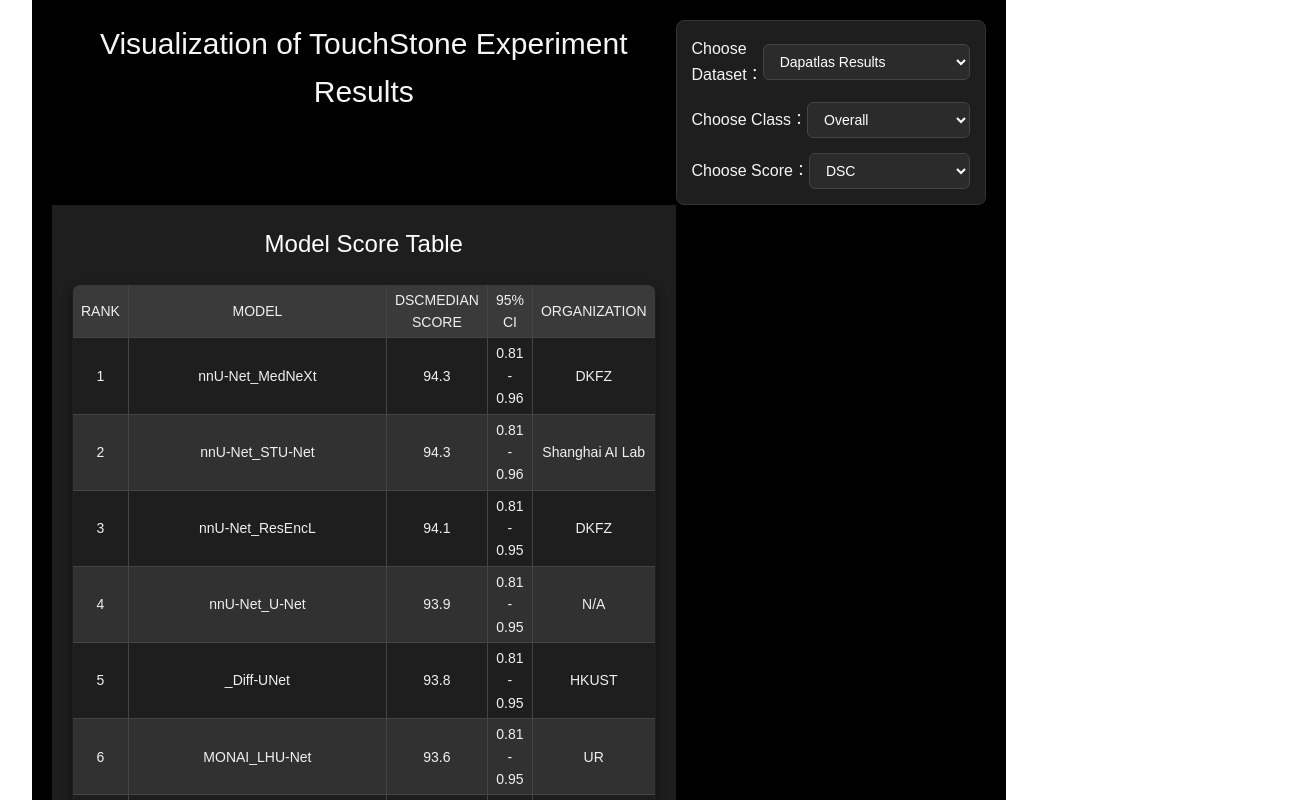
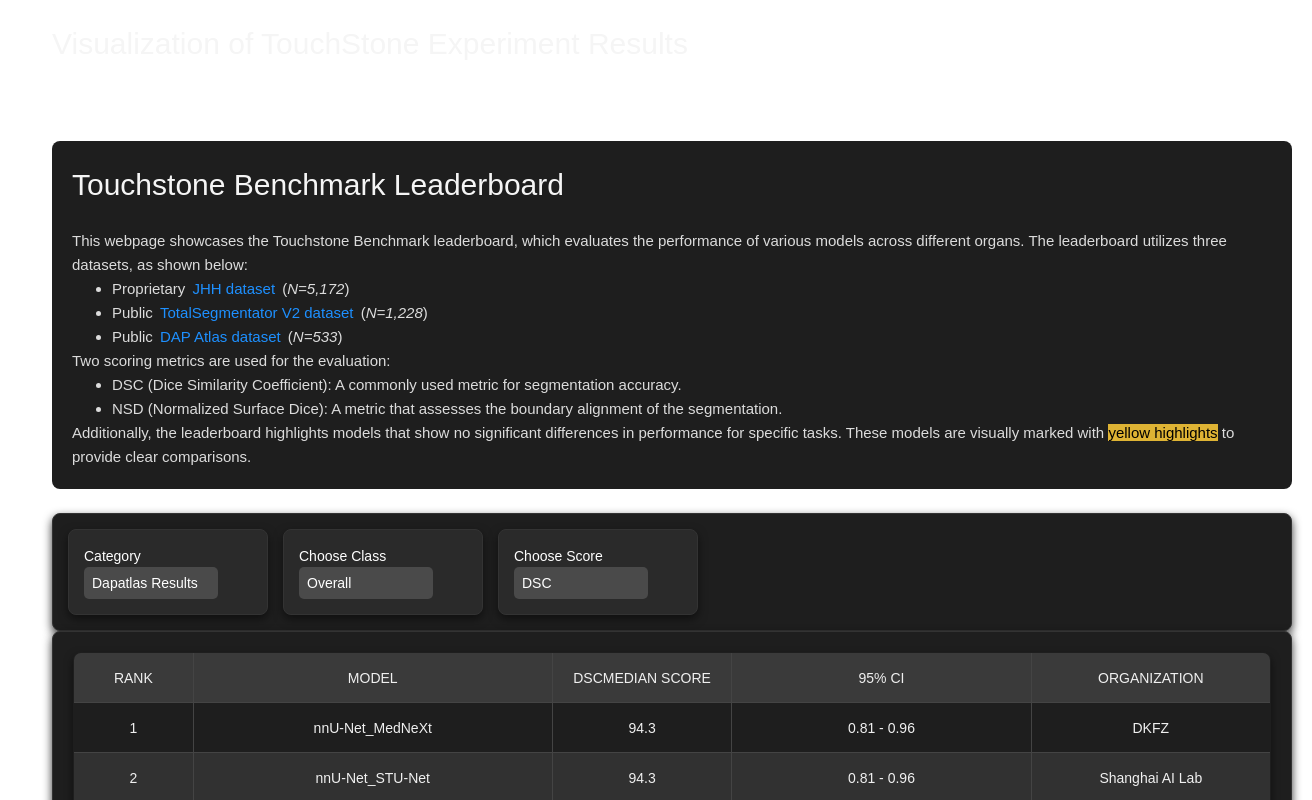
Before and after one commit to MrGiovanni/Leaderboard, a Vue app: page / in a window 1280 px wide. Shown: the top 800 px of the page, 1312 px wide, since content can reach past the window. Built offline with nearby package versions, Linux system fonts and the light colour scheme.

Commit message:
new style

```diff
--- a/src/App.vue
+++ b/src/App.vue
@@ -1,11 +1,55 @@
 <template>
   <div id="app">
     <h1>Visualization of TouchStone Experiment Results</h1>
+    <div>
+      <a class="iconItem" data-tip="Github" target="_blank" href="https://github.com/MrGiovanni/Touchstone">
+        <svg t="1704870335945" class="icon" viewBox="0 0 1024 1024" version="1.1"
+            xmlns="http://www.w3.org/2000/svg" p-id="2487" width="22px" height="22px">
+            <path
+                d="M511.6 76.3C264.3 76.2 64 276.4 64 523.5 64 718.9 189.3 885 363.8 946c23.5 5.9 19.9-10.8 19.9-22.2v-77.5c-135.7 15.9-141.2-73.9-150.3-88.9C215 726 171.5 718 184.5 703c30.9-15.9 62.4 4 98.9 57.9 26.4 39.1 77.9 32.5 104 26 5.7-23.5 17.9-44.5 34.7-60.8-140.6-25.2-199.2-111-199.2-213 0-49.5 16.3-95 48.3-131.7-20.4-60.5 1.9-112.3 4.9-120 58.1-5.2 118.5 41.6 123.2 45.3 33-8.9 70.7-13.6 112.9-13.6 42.4 0 80.2 4.9 113.5 13.9 11.3-8.6 67.3-48.8 121.3-43.9 2.9 7.7 24.7 58.3 5.5 118 32.4 36.8 48.9 82.7 48.9 132.3 0 102.2-59 188.1-200 212.9 23.5 23.2 38.1 55.4 38.1 91v112.5c0.8 9 0 17.9 15 17.9 177.1-59.7 304.6-227 304.6-424.1 0-247.2-200.4-447.3-447.5-447.3z"
+                fill="#FFFFFF" p-id="2488"></path>
+
+        </svg>
+      </a>
+      <a class="iconItem" data-tip="Mail" target="_blank" href="mailto:zhaozeyu9185@gmail.com">
+        <svg t="1704870588438" class="icon" viewBox="0 0 1024 1024" version="1.1"
+            xmlns="http://www.w3.org/2000/svg" p-id="3174" width="22px" height="22px">
+            <path
+                d="M926.47619 355.644952V780.190476a73.142857 73.142857 0 0 1-73.142857 73.142857H170.666667a73.142857 73.142857 0 0 1-73.142857-73.142857V355.644952l304.103619 257.828572a170.666667 170.666667 0 0 0 220.745142 0L926.47619 355.644952zM853.333333 170.666667a74.044952 74.044952 0 0 1 26.087619 4.778666 72.704 72.704 0 0 1 30.622477 22.186667 73.508571 73.508571 0 0 1 10.678857 17.67619c3.169524 7.509333 5.12 15.652571 5.607619 24.210286L926.47619 243.809524v24.380952L559.469714 581.241905a73.142857 73.142857 0 0 1-91.306666 2.901333l-3.632762-2.925714L97.52381 268.190476v-24.380952a72.899048 72.899048 0 0 1 40.155428-65.292191A72.97219 72.97219 0 0 1 170.666667 170.666667h682.666666z"
+                fill="#FFFFFF" p-id="3175"></path>
+        </svg>
+      </a>
+    </div>
+
+    <br>
+
+    <div style="font-family: Arial, sans-serif; color: #dcdcdc; background-color: #1e1e1e; padding: 20px; border-radius: 8px;">
+      <h1>Touchstone Benchmark Leaderboard</h1>
+      <p>
+        This webpage showcases the <strong>Touchstone Benchmark leaderboard</strong>, which evaluates the performance of various models across different organs. The leaderboard utilizes three datasets, as shown below:
+      </p>
+      <ul>
+        <li>Proprietary <a href="https://www.sciencedirect.com/science/article/pii/S2211568419301391" style="color: #1e90ff;">JHH dataset</a> (<em>N=5,172</em>)</li>
+        <li>Public <a href="https://github.com/wasserth/TotalSegmentator" style="color: #1e90ff;">TotalSegmentator V2 dataset</a> (<em>N=1,228</em>)</li>
+        <li>Public <a href="https://github.com/alexanderjaus/AtlasDataset" style="color: #1e90ff;">DAP Atlas dataset</a> (<em>N=533</em>)</li>
+      </ul>
+      <p>
+        Two scoring metrics are used for the evaluation:
+      </p>
+      <ul>
+        <li><strong>DSC (Dice Similarity Coefficient)</strong>: A commonly used metric for segmentation accuracy.</li>
+        <li><strong>NSD (Normalized Surface Dice)</strong>: A metric that assesses the boundary alignment of the segmentation.</li>
+      </ul>
+      <p>
+        Additionally, the leaderboard highlights models that show <strong>no significant differences</strong> in performance for specific tasks. These models are visually marked with <span style="background-color: #deb334; color: black;">yellow highlights</span> to provide clear comparisons.
+      </p>
+    </div>
+    <br>
 
     <!-- 控制面板 -->
     <div class="control-panel">
       <div class="form-row">
-        <label>Choose Dataset：</label>
+        <label>Category</label>
         <select v-model="selectedDataset" @change="debouncedLoadData">
           <option value="dapatlas_results">Dapatlas Results</option>
           <option value="jhh_results">JHH Results</option>
@@ -13,8 +57,9 @@
         </select>
       </div>
 
+
       <div class="form-row">
-        <label>Choose Class：</label>
+        <label>Choose Class</label>
         <select v-model="selectedClass" @change="debouncedLoadData">
           <option v-for="category in categories" :key="category" :value="category">
             {{ category === 'mean' ? 'Overall' : category }}
@@ -23,7 +68,7 @@
       </div>
 
       <div class="form-row">
-        <label>Choose Score：</label>
+        <label>Choose Score</label>
         <select v-model="selectedScoreType" @change="debouncedLoadData">
           <option value="dsc">DSC</option>
           <option value="nsd">NSD</option>
@@ -35,6 +80,7 @@
     <div v-if="isLoading" class="loading">
       Loading, waiting please...
     </div>
+
 
     <!-- 表格组件 -->
     <HighlightTable
@@ -119,34 +165,26 @@
 </script>
 
 <style scoped>
+
 /* 页面整体样式 */
 #app {
   font-family: Arial, sans-serif;
   color: #dcdcdc; /* 浅灰色文字 */
-  background-color: #000; /* 全页面黑色背景 */
-  padding: 20px;
-  width: 100%; /* 让内容横向铺满页面 */
-  height: 100%; /* 让内容垂直铺满页面 */
-  min-height: 100vh;
-  margin: 0;
-  box-sizing: border-box;
+  background-color: transparent;
+  padding: 20px; /* 内边距 */
+  width: 2500px; /* 横向填满页面 */
+  height: 100%; /* 垂直填满页面 */
+  min-height: 100vh; /* 确保即使页面内容较少时也填满视口高度 */
+  margin: 0; /* 去掉默认外边距 */
+  box-sizing: border-box; /* 包括内边距和边框在宽高计算中 */
+  display: flex; /* 使用 Flex 布局便于内部元素居中或排列 */
+  flex-direction: column; /* 子元素按列排列 */
 }
 
-/* 表格样式调整 */
-table {
-  width: 100%; /* 表格铺满页面宽度 */
-  border-collapse: collapse;
-  margin-top: 20px;
-  background-color: #1a1a1a; /* 深黑色表格背景 */
-  color: #fff; /* 白色文字 */
-  border: 1px solid #333; /* 表格边框 */
-  border-radius: 8px;
-  overflow: hidden;
-}
 
 /* 标题样式 */
 h1 {
-  text-align: center;
+  text-align: left;
   color: #f5f5f5; /* 更亮的灰白色 */
   margin-bottom: 20px; /* 标题和其他元素之间的间距 */
 }
@@ -154,21 +192,50 @@
 /* 控制面板样式 */
 .control-panel {
   display: flex;
-  flex-direction: column; /* 纵向排列 */
-  gap: 15px; /* 元素间距 */
+  flex-direction: row; /* 横向排列 */
+  gap: 15px; /* 子元素间距 */
   padding: 15px;
   background-color: #1e1e1e; /* 深灰色背景 */
   border: 1px solid #333; /* 边框颜色 */
   border-radius: 8px; /* 圆角边框 */
   box-shadow: 0 4px 10px rgba(0, 0, 0, 0.8); /* 浅阴影 */
+  width: 100%; /* 宽度自适应页面 */
+  margin: 0 auto; /* 居中显示 */
 }
 
 .form-row {
   display: flex;
-  align-items: center;
-  justify-content: space-between; /* 左右对齐 */
-  width: 100%;
+  flex-direction: column; /* 标签和下拉框垂直排列 */
+  justify-content: space-between;
+  padding: 15px; /* 内边距，给框内容留空间 */
+  border: 1px solid #333; /* 边框颜色 */
+  border-radius: 8px; /* 圆角边框 */
+  background-color: #2a2a2a; /* 深灰色背景 */
+  color: #ffffff; /* 白色字体 */
+  width: 200px; /* 固定宽度 */
+  box-shadow: 0 4px 10px rgba(0, 0, 0, 0.5); /* 添加阴影 */
 }
+
+.form-row label {
+  color: #ffffff;
+  font-size: 14px;
+  margin-bottom: 0; /* 避免垂直对齐问题 */
+  text-align: left; /* 左对齐 */
+}
+
+.form-row select {
+  background-color: #4a4a4a;
+  color: #ffffff;
+  border: none;
+  border-radius: 5px;
+  padding: 8px;
+  font-size: 14px;
+  appearance: none;
+  outline: none;
+  cursor: pointer;
+  width: 80%; /* 可调整宽度，确保样式整齐 */
+}
+
 
 label {
   color: #f5f5f5; /* 白色文字 */
@@ -199,35 +266,4 @@
   margin: 20px 0;
 }
 
-/* 表格组件样式 */
-table {
-  width: 100%;
-  border-collapse: collapse;
-  margin-top: 20px;
-  background-color: #1a1a1a; /* 表格深黑背景 */
-  color: #fff; /* 白色文字 */
-  border: 1px solid #333; /* 表格边框 */
-  border-radius: 8px;
-  overflow: hidden;
-}
-
-th, td {
-  padding: 12px 15px;
-  text-align: left;
-  border: 1px solid #333; /* 单元格边框 */
-}
-
-th {
-  background-color: #2b2b2b; /* 表头深灰背景 */
-  color: #ffcc00; /* 黄色文字 */
-}
-
-tbody tr:nth-child(even) {
-  background-color: #1e1e1e; /* 偶数行深灰色 */
-}
-
-tbody tr:hover {
-  background-color: #333333; /* 悬停时颜色 */
-}
-
 </style>
--- a/src/components/HighlightTable.vue
+++ b/src/components/HighlightTable.vue
@@ -1,6 +1,5 @@
 <template>
     <div>
-      <h3>{{ title }}</h3>
       <!-- 数据表格 -->
       <table v-if="data.length > 0">
         <thead>
@@ -110,13 +109,21 @@
   <style scoped>
 /* 整体页面样式 */
 div {
-  font-family: Arial, sans-serif;
-  color: #060303; /* 浅灰文字颜色 */
+  font-family: Arial, sans-serif; /* 字体样式 */
+  color: #dcdcdc; /* 浅灰文字颜色 */
   background-color: #1e1e1e; /* 深色背景 */
-  padding: 20px;
-  min-height: 100vh;
-  max-width: 100%;
-  box-sizing: border-box;
+  padding: 20px 20px; /* 内边距 */
+  min-height: 100vh; /* 最小高度覆盖整个视口 */
+  width: 2500px; /* 横向填满页面 */
+  max-width: 100%; /* 最大宽度自适应页面 */
+  box-sizing: border-box; /* 包括内边距和边框在宽高计算中 */
+  border: 1px solid #333; /* 边框颜色 */
+  border-radius: 8px; /* 圆角边框 */
+  box-shadow: 0 4px 10px rgba(0, 0, 0, 0.8); /* 添加阴影 */
+  margin: 0 auto; /* 居中显示 */
+  display: flex; /* 使用弹性布局 */
+  flex-direction: column; /* 垂直排列子元素 */
+  gap: 15px; /* 子元素间距 */
 }
 
 h3 {
@@ -129,14 +136,18 @@
 /* 表格样式 */
 table {
   border-collapse: collapse;
-  width: auto;
-  margin: 0 auto;
   background-color: transparent; /* 表格背景颜色 */
+  height: auto;
   border: 1px solid #444;
   border-radius: 8px; /* 圆角边框 */
   overflow: hidden; /* 隐藏溢出边角 */
   box-shadow: 0px 4px 8px rgba(0, 0, 0, 0.5); /* 阴影效果 */
 }
+
+tr {
+  height: 50px; /* 设置每一行的高度为 50px */
+}
+
 
 th, td {
   border: 1px solid #444;
@@ -198,28 +209,6 @@
   transition: background-color 0.3s ease, color 0.3s ease;
 }
 
-select, label {
-  display: block;
-  margin: 10px auto;
-  font-size: 14px;
-  color: #f0f0f0;
-}
-
-select {
-  width: 50%;
-  padding: 8px 12px;
-  background-color: #2a2a2a;
-  color: #ffffff;
-  border: 1px solid #444;
-  border-radius: 4px;
-  outline: none;
-  cursor: pointer;
-}
-
-select:hover {
-  border-color: #888;
-}
-
 p {
   text-align: center;
   font-size: 16px;
```
